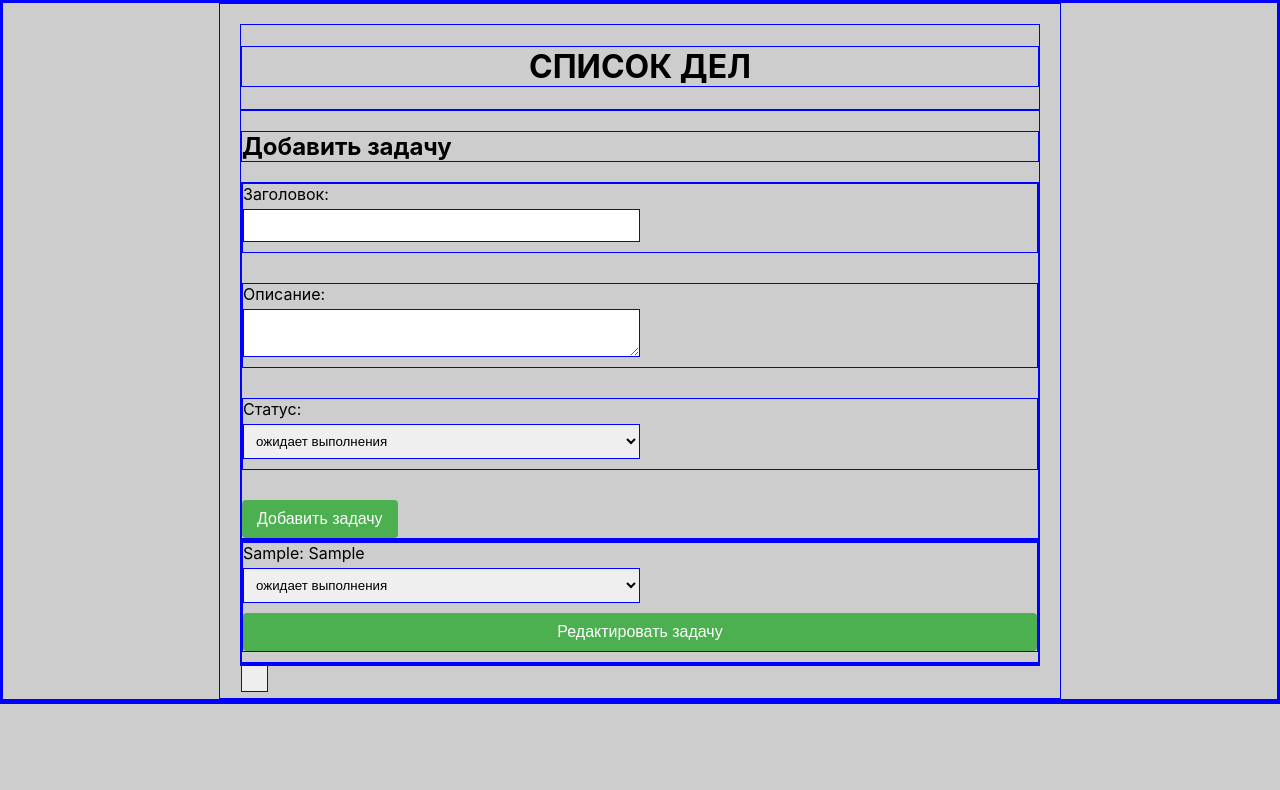
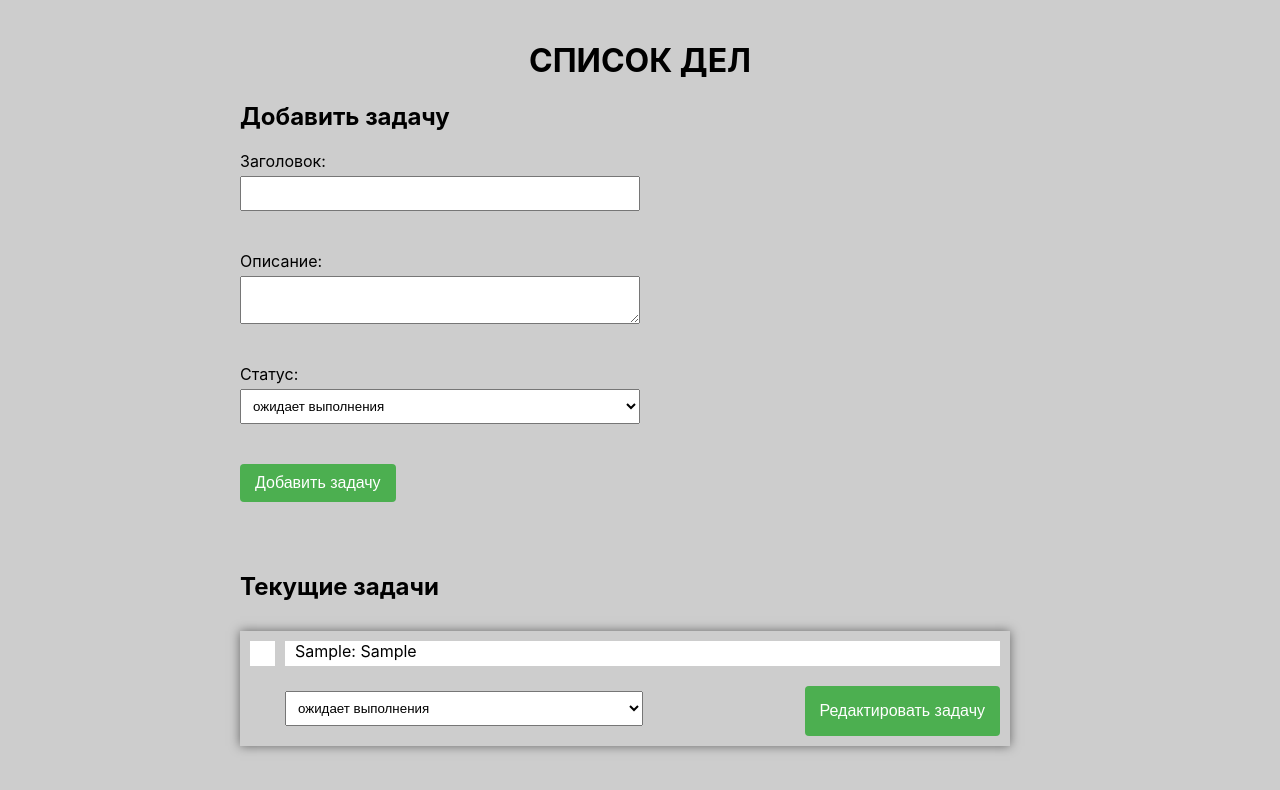
Before and after one commit to Otec-S/todo-with-mongodb, a React (Create React App) app in the folder frontend/: page / in a window 1280 px wide. Both pictures are taken after typing "Sample", "Sample" into the empty fields and a click on the button "Добавить задачу". Shown: the top 790 px of the page. Built offline with nearby package versions, Linux system fonts and the light colour scheme; the HTML template or start-up script is replaced by a standard one.

Commit message:
feat: make tasks

```diff
--- a/frontend/src/components/App/App.css
+++ b/frontend/src/components/App/App.css
@@ -12,4 +12,4 @@ body {
   padding: 20px;
 }
 
-*{border: 1px solid blue;}
+/* *{border: 1px solid blue;} */
--- a/frontend/src/components/App/App.js
+++ b/frontend/src/components/App/App.js
@@ -2,7 +2,6 @@ import React, { useState } from "react";
 import Header from "../Header/Header";
 import TaskList from "../TaskList/TaskList";
 import AddForm from "../AddForm/AddForm";
-import CheckBox from "../CheckBox/CheckBox";
 import "./App.css";
 
 const App = () => {
@@ -61,7 +60,6 @@ const App = () => {
         onUpdateTaskTitle={updateTaskTitle}
         onUpdateTaskDescription={updateTaskDescription}
       />
-      <CheckBox/>
     </div>
   );
 };
--- a/frontend/src/components/CheckBox/CheckBox.css
+++ b/frontend/src/components/CheckBox/CheckBox.css
@@ -27,13 +27,13 @@
   left: 0;
   height: 25px;
   width: 25px;
-  background-color: #eee;
+  background-color: white;
   transition: background-color 0.3s ease; /* добавленный переход */
 }
 
 /* On mouse-over, add a grey background color */
 .container:hover input ~ .checkmark {
-  background-color: #ccc;
+  background-color: #FFFAF5;
 }
 
 /* When the checkbox is checked, add a blue background */
--- a/frontend/src/components/Task/Task.css
+++ b/frontend/src/components/Task/Task.css
@@ -1,7 +1,31 @@
 .task {
-  margin-bottom: 10px;
-  padding: 10px;
-  background-color: #f9f9f9;
-  border-radius: 4px;
-  box-shadow: 0 0 5px rgba(0, 0, 0, 0.1);
+display: flex;
+flex-direction: row;
+/* border: 1px solid green; */
+box-shadow: 0 0 10px rgba(0, 0, 0, 0.5); /* тень */
+margin-top: 30px;
+max-width: 750px;
+padding: 10px;
 }
+
+.task__content {
+  display: flex;
+  flex-direction: column;
+  width: 100%;
+}
+
+.task__service-part {
+  display: flex;
+  justify-content: space-between;
+}
+
+.task__text {
+  margin: 0 0 20px;
+  background-color: white;
+  height: 25px;
+  overflow: hidden;
+  text-overflow: ellipsis;
+  white-space: nowrap;
+  padding-left: 10px;
+  word-wrap: break-word;
+}
--- a/frontend/src/components/Task/Task.jsx
+++ b/frontend/src/components/Task/Task.jsx
@@ -1,7 +1,14 @@
 import React, { useState } from "react";
+import CheckBox from "../CheckBox/CheckBox";
 import "./Task.css";
 
-const Task = ({ task, onDeleteTask, onUpdateTaskStatus, onUpdateTaskDescription, onUpdateTaskTitle }) => {
+const Task = ({
+  task,
+  onDeleteTask,
+  onUpdateTaskStatus,
+  onUpdateTaskDescription,
+  onUpdateTaskTitle,
+}) => {
   //стейт булева состояния редактирования текста
   const [isEditing, setIsEditing] = useState(false);
   //стейт состояние редактирования заголовка
@@ -11,7 +18,6 @@ const Task = ({ task, onDeleteTask, onUpdateTaskStatus, onUpdateTaskDescription,
   const [editedDescription, setEditedDescription] = useState(task.description);
   //стейт состояние выбора статуса
   const [selectedStatus, setSelectedStatus] = useState(task.status);
-
 
   //функция устанавливает значения выбранного поля в стейт статуса и обновляет статус и вызывает функцию обновления статуса глобально
   //????????? возможно тут задвоение функционала
@@ -33,10 +39,10 @@ const Task = ({ task, onDeleteTask, onUpdateTaskStatus, onUpdateTaskDescription,
     onUpdateTaskDescription(task.id, editedDescription);
   };
 
-
   return (
-    <div>
-      <label>
+    <div className="task">
+      <CheckBox />
+      <div className="task__content">
         {isEditing ? (
           <>
             <input
@@ -53,17 +59,19 @@ const Task = ({ task, onDeleteTask, onUpdateTaskStatus, onUpdateTaskDescription,
           </>
         ) : (
           <>
-            {task.title}: {task.description}
-            <select value={selectedStatus} onChange={handleStatusChange}>
-              <option value="в процессе">в процессе</option>
-              <option value="ожидает выполнения">ожидает выполнения</option>
-            </select>
-            <button onClick={handleEditClick}>
-              Редактировать задачу
-            </button>
+            <p className="task__text">
+              {task.title}: {task.description}
+            </p>
+            <div className="task__service-part">
+              <select value={selectedStatus} onChange={handleStatusChange}>
+                <option value="в процессе">в процессе</option>
+                <option value="ожидает выполнения">ожидает выполнения</option>
+              </select>
+              <button onClick={handleEditClick}>Редактировать задачу</button>
+            </div>
           </>
         )}
-      </label>
+      </div>
     </div>
   );
 };
--- a/frontend/src/components/TaskList/TaskList.css
+++ b/frontend/src/components/TaskList/TaskList.css
@@ -1,3 +1,3 @@
 .task-list {
-  margin-top: 20px;
+  margin-top: 70px;
 }
--- a/frontend/src/components/TaskList/TaskList.jsx
+++ b/frontend/src/components/TaskList/TaskList.jsx
@@ -10,7 +10,9 @@ const TaskList = ({
   onUpdateTaskDescription,
 }) => {
   return (
-    <div>
+
+      <div className="task-list">
+        <h2>Текущие задачи</h2>
         {tasks.map((task) => (
           <Task
             key={task.id}
```
Lines whose indentation alone changed are shown as unchanged.
